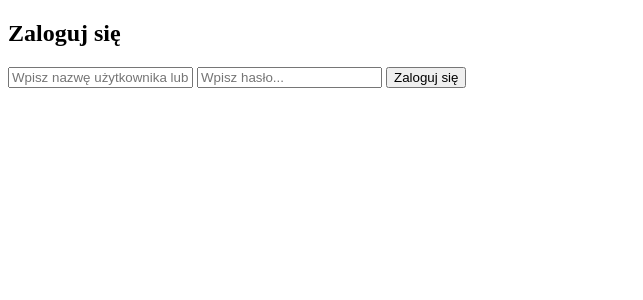
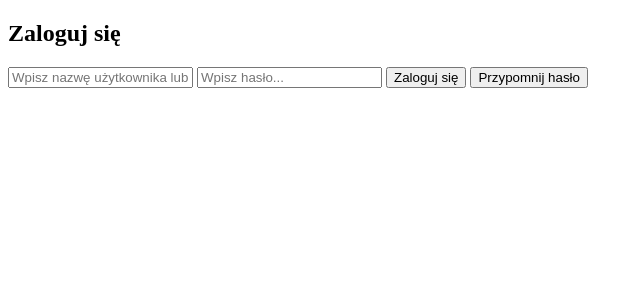
Before and after one commit to Rollermix/Inzynierka, a PHP site: page /login.php in a window 1280 px wide. Shown: the part 70-370 px from the top of the page, without its empty margins (0-643 px from the left). Run offline with PHP 8.4, Linux system fonts and the light colour scheme.

Commit message:
Add files via upload

```diff
--- a/login.php
+++ b/login.php
@@ -17,6 +17,7 @@ require_once 'header.php';
             <input type = "text" name="name" placeholder="Wpisz nazwę użytkownika lub email...">
             <input type = "password" name="password" placeholder="Wpisz hasło...">
             <button type = "submit" name ="submit">Zaloguj się</button>
+            <button type = "submit" name ="submit2">Przypomnij hasło</button>
         </form>
     </section>
     <?php
```
